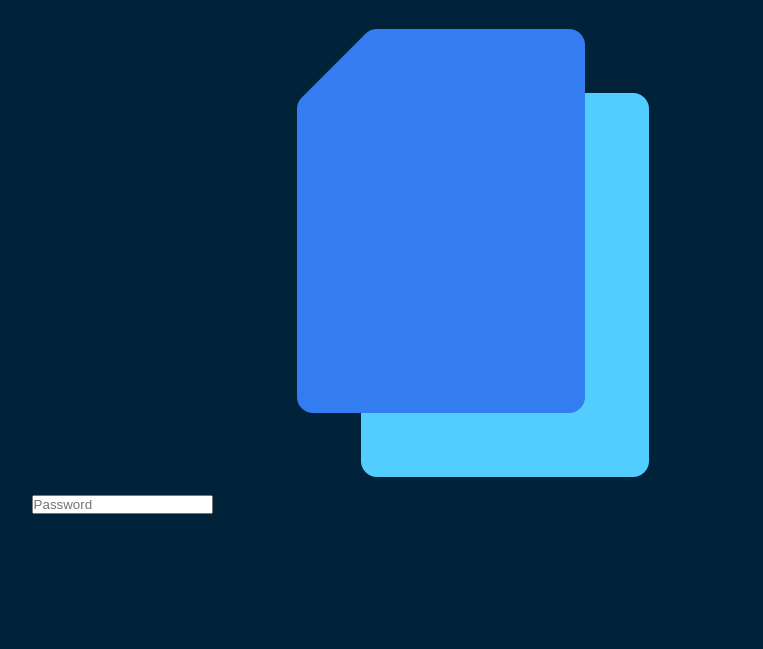
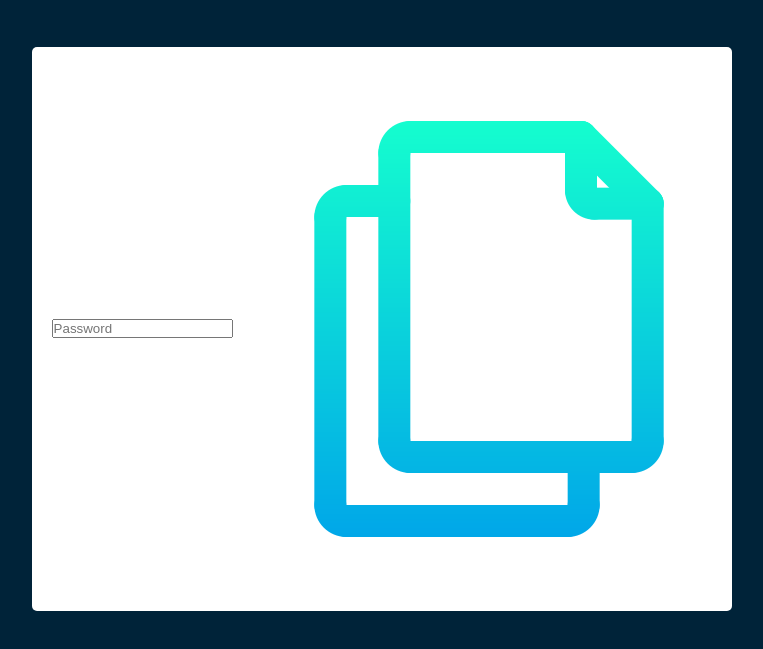
Before and after one commit to Mazharrais/Random-Password-Generator, a plain HTML site: page index.html in a window 1280 px wide. Shown: the part 231-880 px from the top of the page, without its empty margins (122-885 px from the left). Drawn offline with Linux system fonts and the light colour scheme.

Commit message:
add code

```diff
--- a/index.html
+++ b/index.html
@@ -15,7 +15,7 @@
         <h1>Generate a <br> Rando, Password</h1>
         <div class="display">
             <input type="text" id="password" placeholder="Password">
-            <img src="images/paper.png" alt="">
+            <img src="images/copy.png" alt="">
 
         </div>
     </div>
--- a/style.css
+++ b/style.css
@@ -12,3 +12,14 @@ body{
     width: 90%;
     max-width: 700px;
 }
+.display{
+    width: 100%;
+    margin-top: 50px;
+    margin-bottom: 30px;
+    background: #fff;
+    display: flex;
+    align-items: center;
+    justify-content: space-between;
+    padding: 26px 20px;
+    border-radius: 5px;
+}
```
Also changed, not shown: images/copy.png (added).
